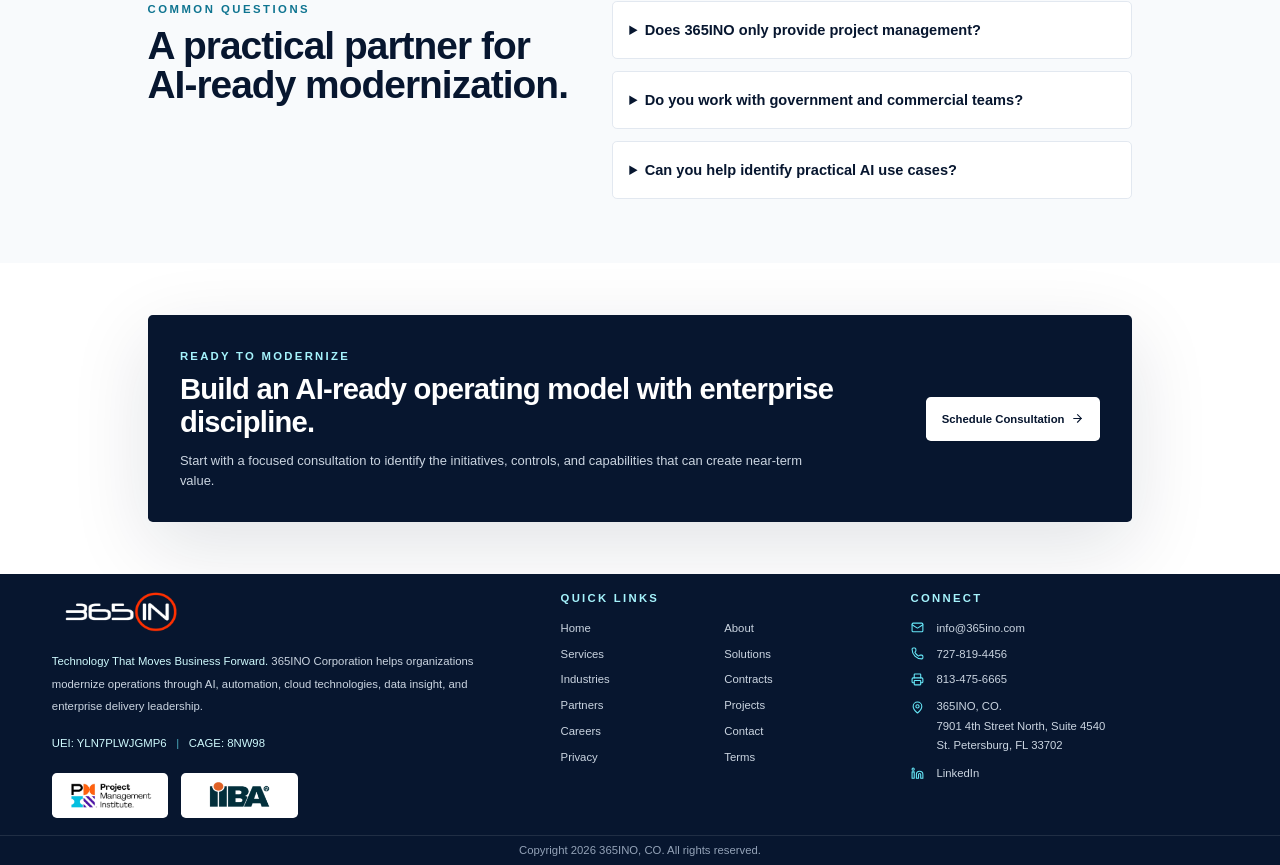
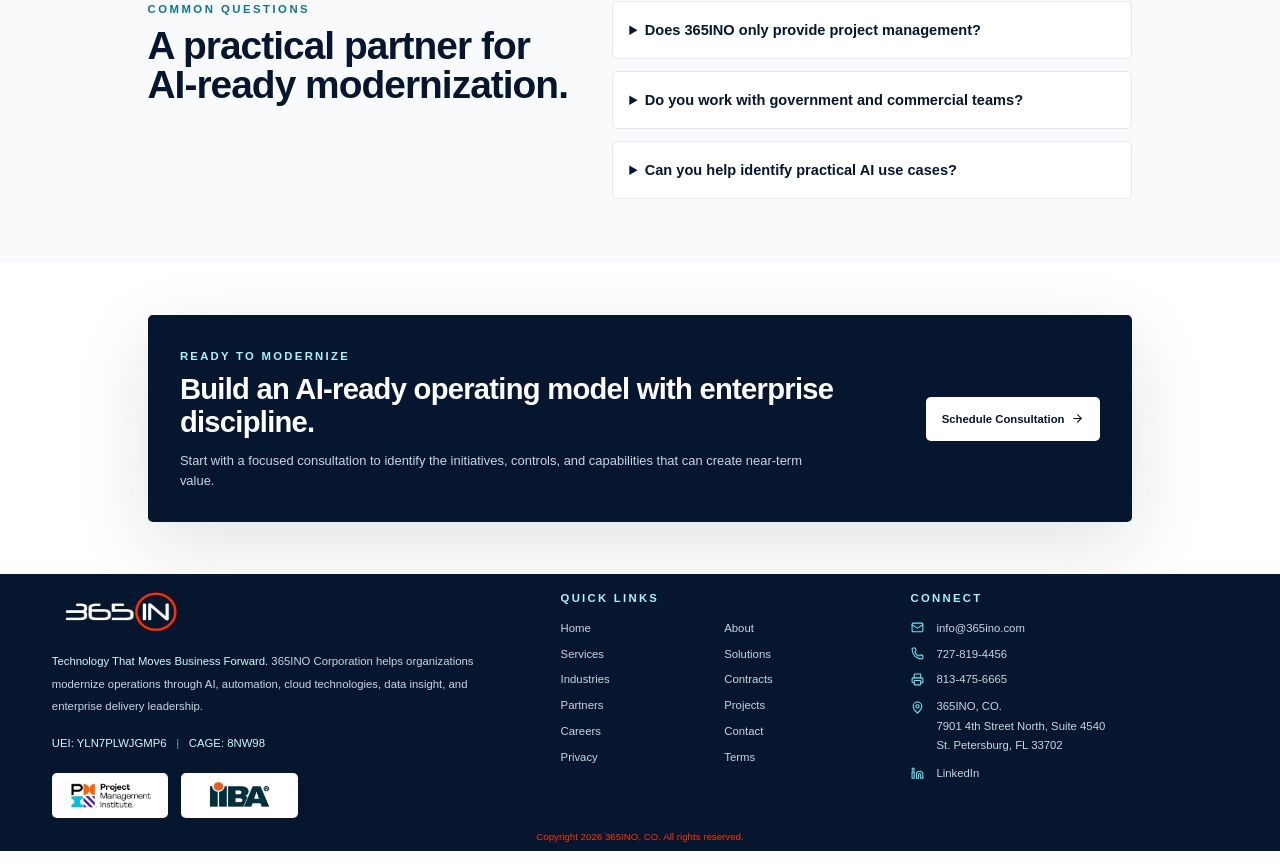
Before and after one commit to Space3434/365INO, a Next.js app: page / in a window 1280 px wide. Shown: the part 5167-6032 px from the top of the page. Built offline with nearby package versions, Linux system fonts and the light colour scheme.

Commit message:
Refine footer copyright treatment

```diff
--- a/components/footer.tsx
+++ b/components/footer.tsx
@@ -7,7 +7,8 @@ import { navItems } from "@/lib/content";
 export function Footer() {
   return (
     <footer className="bg-navy text-white">
-      <div className="grid w-full gap-10 px-4 py-5 md:grid-cols-[1.2fr_0.8fr_0.8fr] md:px-8 xl:px-16">
+      <div className="w-full px-4 pb-2 pt-5 md:px-8 xl:px-16">
+        <div className="grid gap-10 md:grid-cols-[1.2fr_0.8fr_0.8fr]">
           <div>
             <div className="mb-5 flex items-center gap-3">
               <Image
@@ -93,10 +94,9 @@ export function Footer() {
             </div>
           </div>
         </div>
-      <div className="border-t border-white/10 py-2">
-        <div className="w-full px-4 text-center text-sm text-slate-400 md:px-8 xl:px-16">
-          Copyright {new Date().getFullYear()} 365INO, CO. All rights reserved.
-        </div>
+        <p className="mt-4 text-center text-xs text-[#FF3300]">
+          Copyright 2026 365INO, CO. All rights reserved.
+        </p>
       </div>
     </footer>
   );
```
Lines whose indentation alone changed are shown as unchanged.
